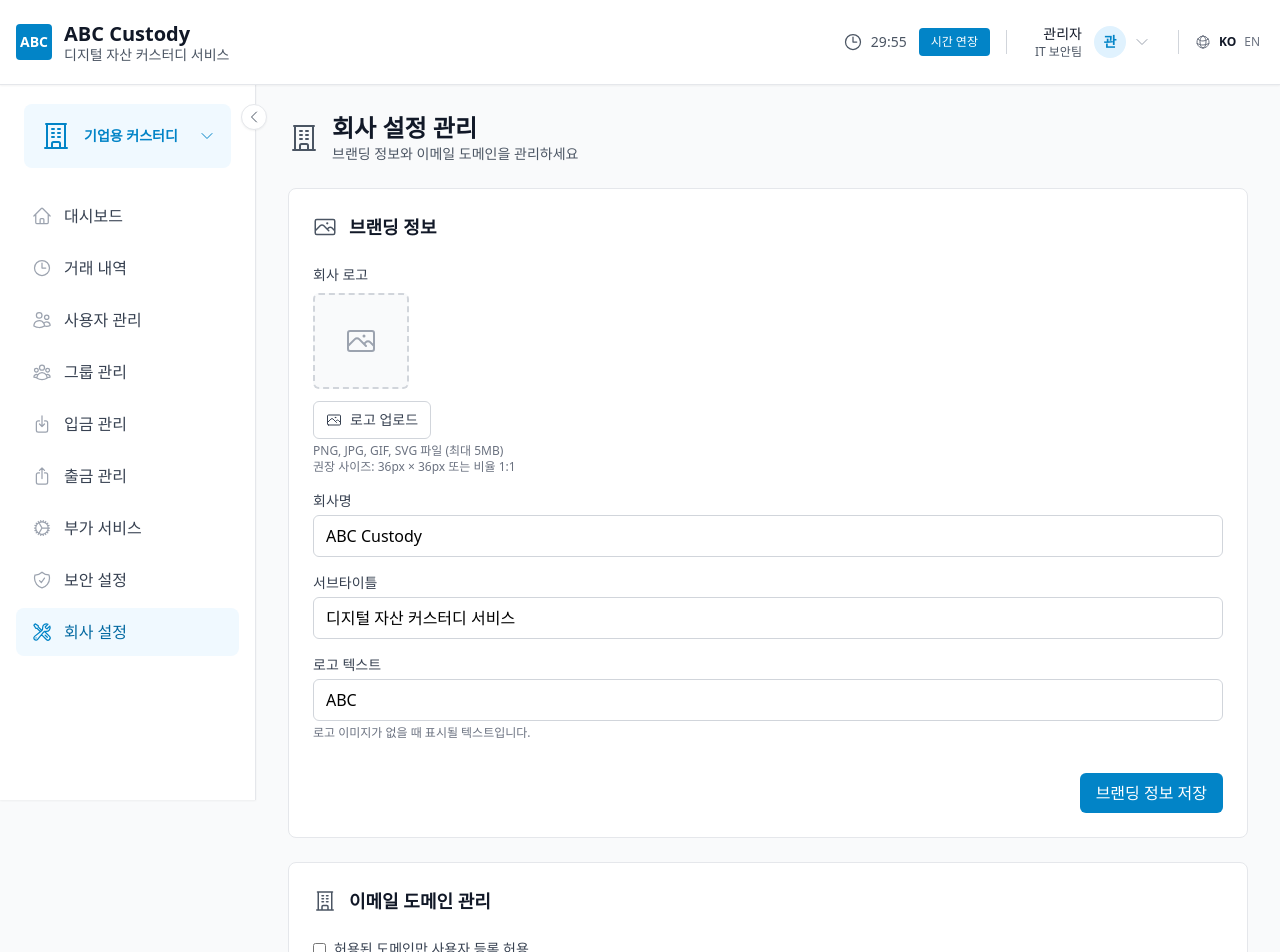
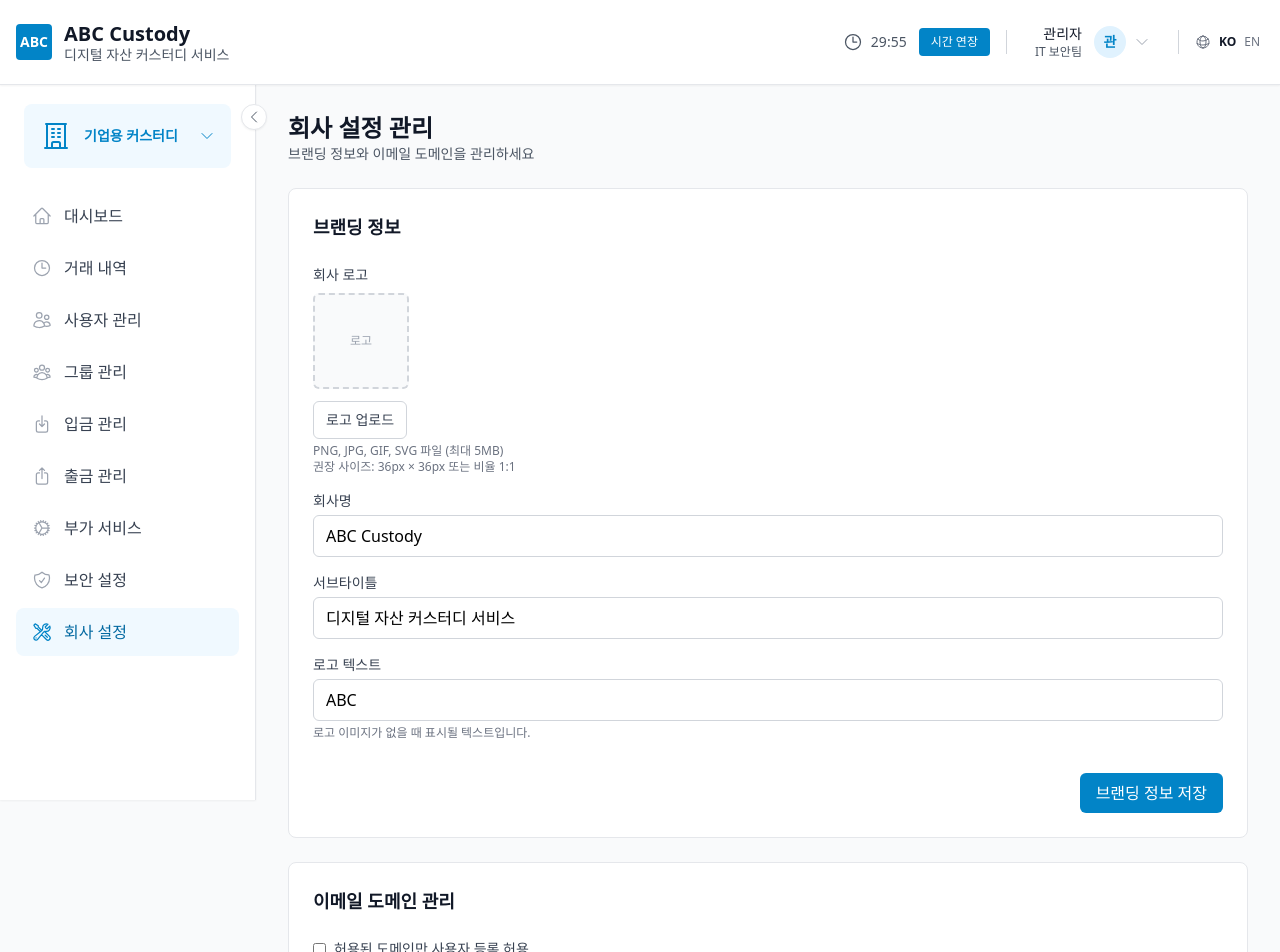
Before and after one commit to jinhyung-colligence/test, a Next.js app: page /setting in a window 1280 px wide. Shown: the top 952 px of the page. Built offline with nearby package versions, Linux system fonts and the light colour scheme.

Commit message:
fix: 이모지 제거

```diff
--- a/src/components/admin/CompanySettings.tsx
+++ b/src/components/admin/CompanySettings.tsx
@@ -2,8 +2,6 @@
 
 import React, { useState } from "react";
 import {
-  BuildingOfficeIcon,
-  PhotoIcon,
   PlusIcon,
   XMarkIcon,
   CheckIcon,
@@ -145,12 +143,9 @@ export default function CompanySettings() {
     <div className="space-y-6">
       {/* 헤더 */}
       <div className="flex items-center justify-between">
-        <div className="flex items-center space-x-3">
-          <BuildingOfficeIcon className="w-8 h-8 text-gray-600" />
-          <div>
-            <h1 className="text-2xl font-bold text-gray-900">회사 설정 관리</h1>
-            <p className="text-sm text-gray-600">브랜딩 정보와 이메일 도메인을 관리하세요</p>
-          </div>
+        <div>
+          <h1 className="text-2xl font-bold text-gray-900">회사 설정 관리</h1>
+          <p className="text-sm text-gray-600">브랜딩 정보와 이메일 도메인을 관리하세요</p>
         </div>
       </div>
 
@@ -164,8 +159,7 @@ export default function CompanySettings() {
 
       {/* 브랜딩 정보 섹션 */}
       <div className="bg-white border border-gray-200 rounded-lg p-6">
-        <div className="flex items-center space-x-3 mb-6">
-          <PhotoIcon className="w-6 h-6 text-gray-600" />
+        <div className="mb-6">
           <h2 className="text-lg font-semibold text-gray-900">브랜딩 정보</h2>
         </div>
 
@@ -194,7 +188,7 @@ export default function CompanySettings() {
                 </div>
               ) : (
                 <div className="w-24 h-24 border-2 border-dashed border-gray-300 rounded-md flex items-center justify-center bg-gray-50">
-                  <PhotoIcon className="w-8 h-8 text-gray-400" />
+                  <span className="text-gray-400 text-xs">로고</span>
                 </div>
               )}
 
@@ -211,7 +205,6 @@ export default function CompanySettings() {
                   htmlFor="logoFile"
                   className="inline-flex items-center px-3 py-2 border border-gray-300 rounded-md text-sm font-medium text-gray-700 bg-white hover:bg-gray-50 cursor-pointer transition-colors"
                 >
-                  <PhotoIcon className="w-4 h-4 mr-2" />
                   {logoPreview ? "로고 변경" : "로고 업로드"}
                 </label>
                 <p className="text-xs text-gray-500 mt-1">
@@ -287,8 +280,7 @@ export default function CompanySettings() {
 
       {/* 이메일 도메인 관리 섹션 */}
       <div className="bg-white border border-gray-200 rounded-lg p-6">
-        <div className="flex items-center space-x-3 mb-6">
-          <BuildingOfficeIcon className="w-6 h-6 text-gray-600" />
+        <div className="mb-6">
           <h2 className="text-lg font-semibold text-gray-900">이메일 도메인 관리</h2>
         </div>
 
```
